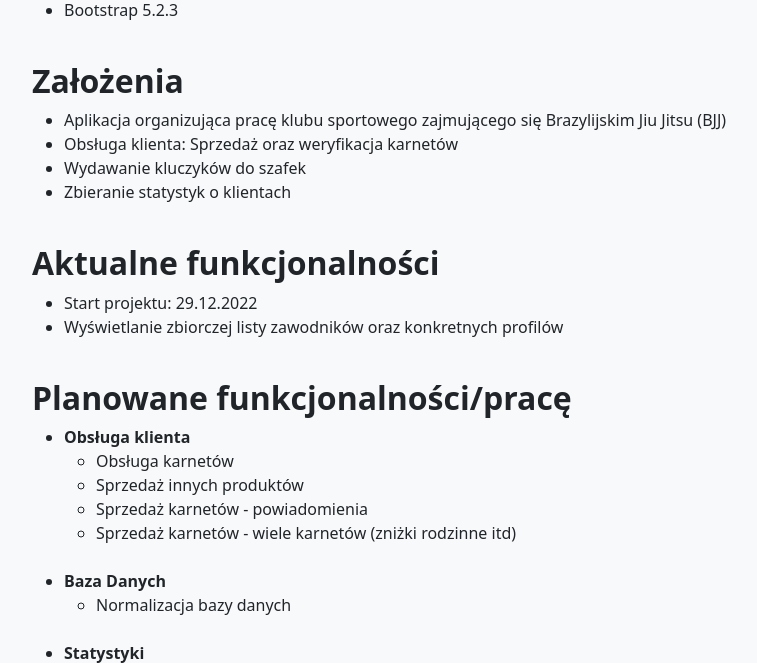
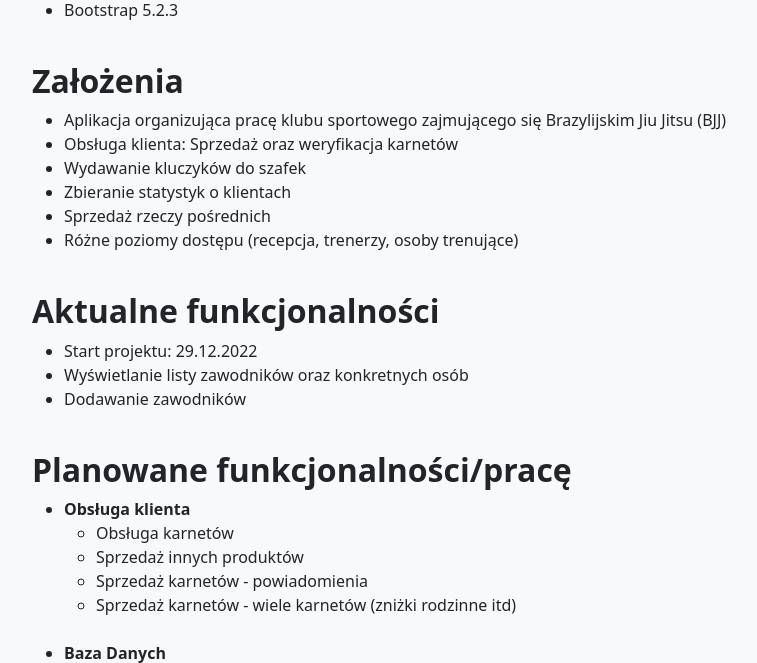
Before and after one commit to TomaszMeczkowski/tiny_bjj_club, a Django app: page /projekt/ in a window 1280 px wide. Shown: the part 386-1049 px from the top of the page, without its empty margins (113-870 px from the left). Run offline with Django 4.2, Linux system fonts and the light colour scheme; some libraries are stand-ins or nearby versions.

Commit message:
adding people functionality added

```diff
--- a/main/templates/about_project.html
+++ b/main/templates/about_project.html
@@ -25,6 +25,8 @@
             <li>Obsługa klienta: Sprzedaż oraz weryfikacja karnetów</li>
             <li>Wydawanie kluczyków do szafek</li>
             <li>Zbieranie statystyk o klientach</li>
+            <li>Sprzedaż rzeczy pośrednich</li>
+            <li>Różne poziomy dostępu (recepcja, trenerzy, osoby trenujące)</li>
         </ul>
 
         <br>
@@ -32,7 +34,8 @@
         <h2><b>Aktualne funkcjonalności</b></h2>
         <ul>
             <li>Start projektu: 29.12.2022</li>
-            <li>Wyświetlanie zbiorczej listy zawodników oraz konkretnych profilów</li>
+            <li>Wyświetlanie listy zawodników oraz konkretnych osób</li>
+            <li>Dodawanie zawodników</li>
         </ul>
 
         <br>
```
Also changed, not shown: players/templates/players_add.html (+9 -0 lines), players/views.py (+11 -2 lines), db.sqlite3.
